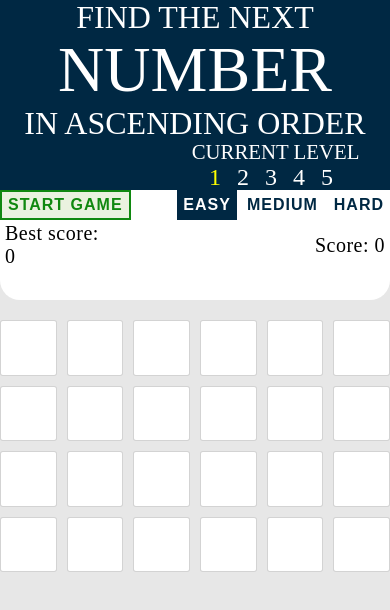
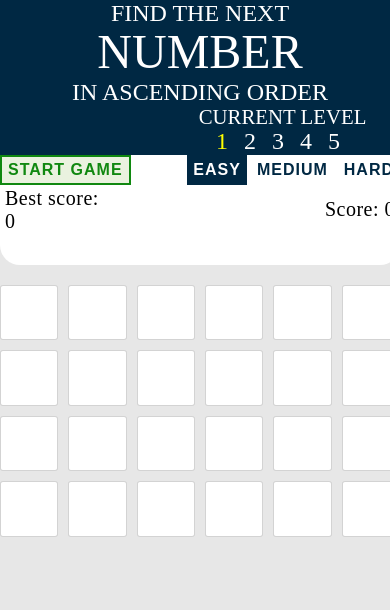
Before and after one commit to SiRazoR/number-game, a plain HTML site: page index.html in a window 390 px wide. Drawn offline with Linux system fonts and the light colour scheme.

Commit message:
css min-width changed

```diff
--- a/css/style.css
+++ b/css/style.css
@@ -1,6 +1,6 @@
 body{
     background: #e7e7e7;
-    min-width: 320px;
+    min-width: 400px;
     margin: 0;
 }
 /* Header and header grid section */
@@ -139,7 +139,7 @@ button:focus {outline:0;}
 
 .floatingText {
     max-width: 800px;
-    min-width: 320px;
+    min-width: 400px;
     position:absolute;
     display: flex;
     align-items: center;
@@ -187,6 +187,7 @@ button:focus {outline:0;}
 }
 
 @media only screen and (max-width: 600px) {
+
     .topHeaderContainer{
         grid-template-columns: 1fr;
         grid-template-areas:
@@ -208,6 +209,11 @@ button:focus {outline:0;}
 }
 
 @media only screen and (max-width: 500px) {
+
+    #nameContainer{
+        font-size: 75%;
+    }
+
     #container{
         grid-auto-rows: 55.5px;
     }
```
